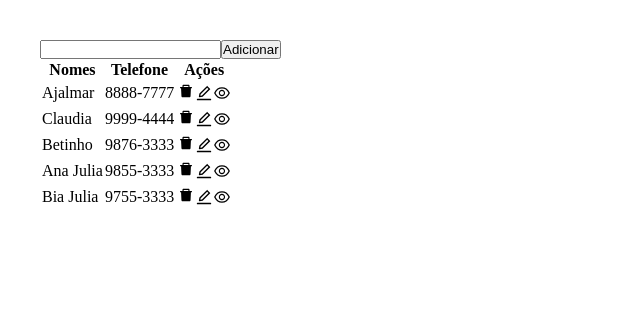
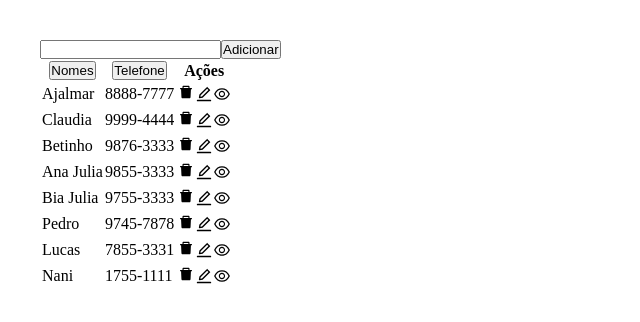
Before and after one commit to PedroH183/CrudHooksReact, a React (Create React App) app in the folder hooks03TypeS/my-app-ty/: page /tablelist in a window 1280 px wide. Shown: the top 322 px of the page, without its empty margins (0-640 px from the left). Built offline with nearby package versions, Linux system fonts and the light colour scheme.

Commit message:
ordenamento na tabela implementado

```diff
--- a/hooks03TypeS/my-app-ty/src/components/TableList/TableBody.tsx
+++ b/hooks03TypeS/my-app-ty/src/components/TableList/TableBody.tsx
@@ -7,6 +7,7 @@ const TableData = ({
     fields,
     addButton,
     actionsTable,
+    sortMethod,
     buttonsInTable,}: TableDataPros) => {
 
   return (
@@ -18,7 +19,9 @@ const TableData = ({
                 <tr>
                     {fields.map( (campo) => {
                         return(
-                            <th key={campo.key}>{campo.title}</th>
+                            <th key={campo.key}>
+                                <button onClick = { () => sortMethod({ chave : campo.key}) } >{campo.title}</button>
+                            </th>
                         )})
                     }
                     { buttonsInTable && <th>Ações</th> }
--- a/hooks03TypeS/my-app-ty/src/components/TableList/TableList.tsx
+++ b/hooks03TypeS/my-app-ty/src/components/TableList/TableList.tsx
@@ -1,7 +1,7 @@
 import React, { useMemo, useState } from 'react'
 import TableData from './TableBody'
 
-import { FieldsTypes, DataType, ButtonsTableProps} from './types';
+import { FieldsTypes, DataType, ButtonsTableProps, SortTableProps} from './types';
 import { AiFillDelete } from 'react-icons/ai';
 import { EditOutlined, EyeOutlined } from '@ant-design/icons';
 // import * as alertify from 'alertifyjs';
@@ -15,12 +15,15 @@ const TableList = () => {
         {id: 2, Nome: 'Claudia', Fone: '9999-4444'},
         {id: 3, Nome: 'Betinho', Fone: '9876-3333'},
         {id: 4, Nome: 'Ana Julia', Fone: '9855-3333'},
-        {id: 5, Nome: 'Bia Julia', Fone: '9755-3333'}
+        {id: 5, Nome: 'Bia Julia', Fone: '9755-3333'},
+        {id: 6, Nome: 'Pedro', Fone: '9745-7878'},
+        {id: 7, Nome: 'Lucas', Fone: '7855-3331'},
+        {id: 8, Nome: 'Nani', Fone: '1755-1111'}
      ];
 
     const [ meusDados, setMeusDados] = useState<DataType[]>(data);
-    const [ filterText, setFilterText ] = useState<string>('')
-
+    const [ filterText, setFilterText ] = useState<string>('');
+    const [ sortConfig, setSortConfig ] = useState<string>('descending');
 
     const columnFilterName = useMemo( () => {
         const lowerName = filterText.toLowerCase(); // pesquisa em lower para evitar processamento
@@ -29,7 +32,7 @@ const TableList = () => {
             meusDados.filter(
                 (object) => object.Nome.toLowerCase().includes(lowerName))
         )
-    }, [filterText]) // como essa lista vai ser dinamica esses campos entram dentro do array de dependências.
+    }, [filterText, meusDados]) // como essa lista vai ser dinamica esses campos entram dentro do array de dependências.
 
     const fields : FieldsTypes[]=[
         {
@@ -63,6 +66,37 @@ const TableList = () => {
         }
     ]
 
+    const requestSort = ({chave}: SortTableProps) => {
+        let direction = 'ascending';
+
+        if ( sortConfig === 'ascending' ) {
+            direction = 'descending';
+        }
+        console.log(direction);
+        setSortConfig(direction);
+        sortingTableByAKey({chave});
+    }
+
+    const sortingTableByAKey = ({ chave }: SortTableProps) => {
+        let sortedArrayData: any = [...meusDados]; // change other list
+
+        sortedArrayData = sortedArrayData.sort( (first: any, second: any) => {
+            let firstElement = first[chave].toLowerCase();
+            let secondElement = second[chave].toLowerCase();
+
+            if( firstElement < secondElement ){
+                return sortConfig === 'descending' ? -1 : 1;
+            }
+            if( firstElement > secondElement ){
+                return sortConfig === 'descending' ? 1 : -1;
+            }
+            return(0);
+        } )
+
+        console.log(sortedArrayData);
+        setMeusDados(sortedArrayData);
+    }
+
     const InsertDataInTable = (ev: React.SyntheticEvent) => {
         ev.preventDefault();
         let temp_state = [...meusDados];
@@ -81,6 +115,7 @@ const TableList = () => {
             fields={fields}
             buttonsInTable={true}
             actionsTable={buttonsInTable}
+            sortMethod={requestSort}
             addButton={ {label: 'Adicionar', button_method: InsertDataInTable} }/>
     </div>
   )
--- a/hooks03TypeS/my-app-ty/src/components/TableList/types.tsx
+++ b/hooks03TypeS/my-app-ty/src/components/TableList/types.tsx
@@ -29,6 +29,10 @@ export interface ButtonsTableProps{
   action: (ev: React.SyntheticEvent) => void
 }
 
+export interface SortTableProps{
+  chave: string,
+}
+
 export interface TableDataPros{
   data: DataType[],
   urlBase?: string,
@@ -38,4 +42,5 @@ export interface TableDataPros{
   buttonsInTable?: boolean,
   actionsTable: ButtonsTableProps[],
   buttonActions?: () => {},
+  sortMethod: ({chave}: SortTableProps) => void,
 }
```
